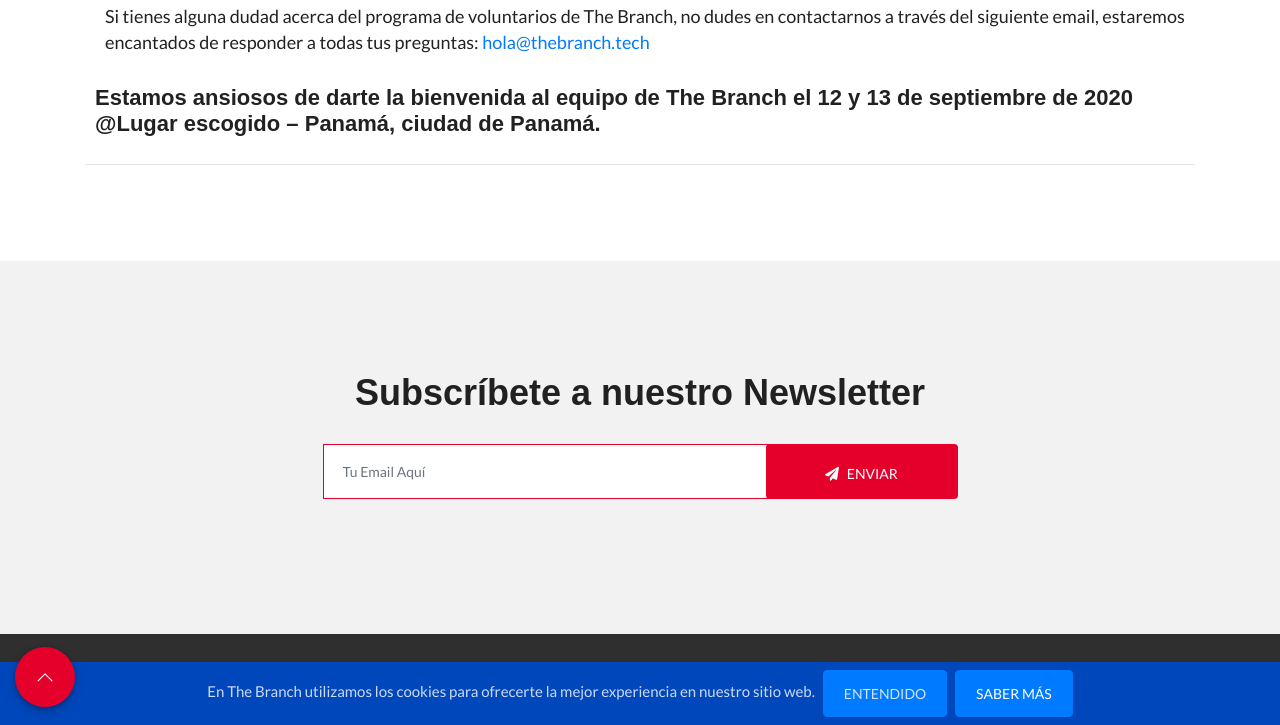
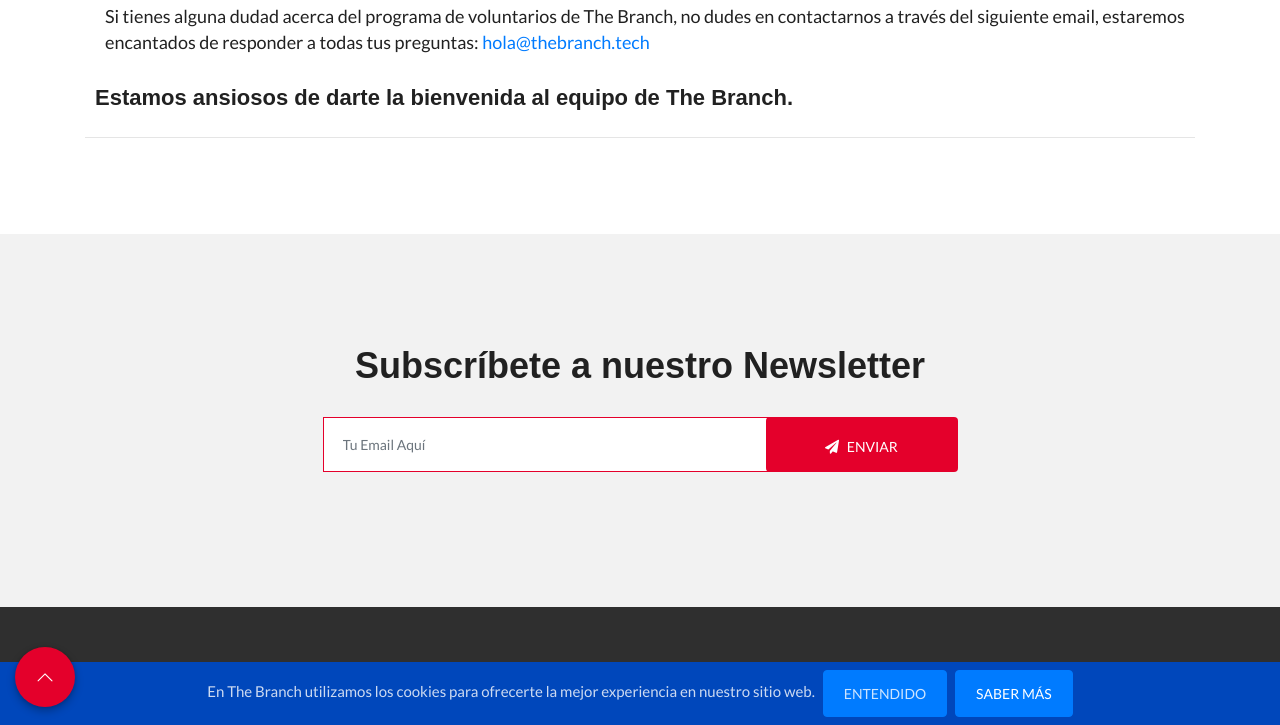
Before and after one commit to marvlm/thebranchconf, a Jekyll site: the page built from _pages/voluntarios.md, in a window 1280 px wide and 900 px high, scrolled down 3045 px, cut to the strip 175-900 px from the top of the window. Built offline with Jekyll 4.4.1, drawn with Linux system fonts in a browser that asks for light colours; nearby versions of some CDN libraries; some web fonts are replaced; comment, search, counter and statistics services are not loaded.

Commit message:
Removed event date

```diff
--- a/_pages/voluntarios.md
+++ b/_pages/voluntarios.md
@@ -60,6 +60,6 @@
 
 Si tienes alguna dudad acerca del programa de voluntarios de The Branch, no dudes en contactarnos a través del siguiente email, estaremos encantados de responder a todas tus preguntas: [hola@thebranch.tech](mailto:hola@thebranch.tech)
 
-#### Estamos ansiosos de darte la bienvenida al equipo de The Branch el 12 y 13 de septiembre de 2020 @Lugar escogido – Panamá, ciudad de Panamá.
+#### Estamos ansiosos de darte la bienvenida al equipo de The Branch.
 
 ***
```
